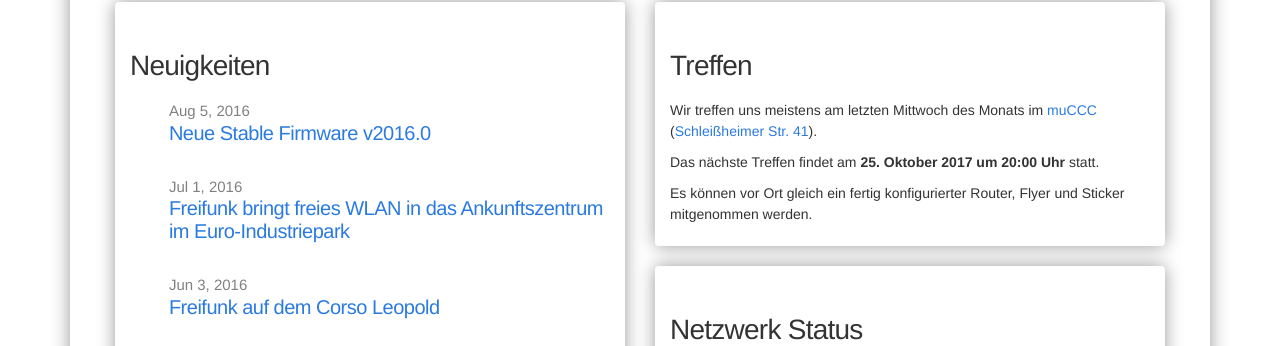
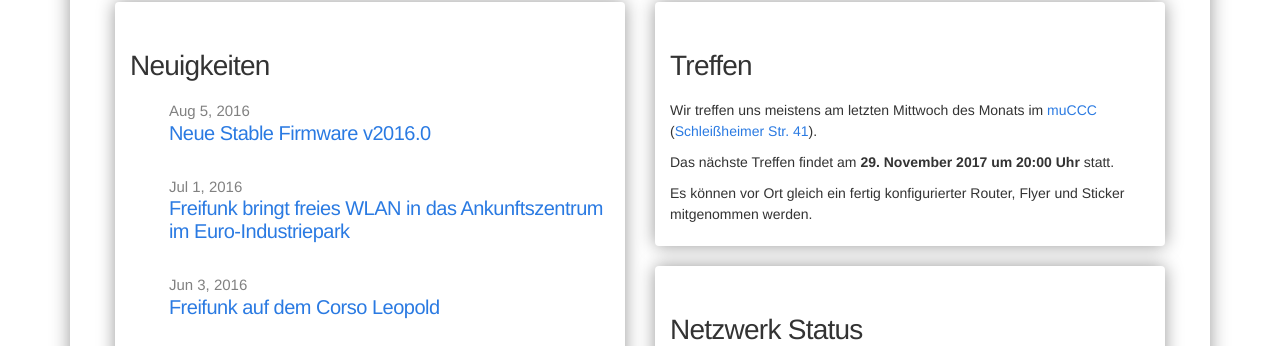
Before and after one commit to freifunkMUC/freifunkmuc.github.io, a Jekyll site: the page built from index.md, in a window 1280 px wide and 1111 px high. Shown: the part 258-604 px from the top of the window. Built offline with Jekyll 4.4.1, drawn with Linux system fonts in a browser that asks for light colours.

Commit message:
Update treffen.md

```diff
--- a/_includes/treffen.md
+++ b/_includes/treffen.md
@@ -2,6 +2,6 @@
 
 Wir treffen uns meistens am letzten Mittwoch des Monats im [muCCC](http://muc.ccc.de) ([Schleißheimer Str. 41](http://osm.org/go/0JAf0IVLh?node=2012031859)).
 
-Das nächste Treffen findet am **25. Oktober 2017 um 20:00 Uhr** statt.
+Das nächste Treffen findet am **29. November 2017 um 20:00 Uhr** statt.
 
 Es können vor Ort gleich ein fertig konfigurierter Router, Flyer und Sticker mitgenommen werden.
```
